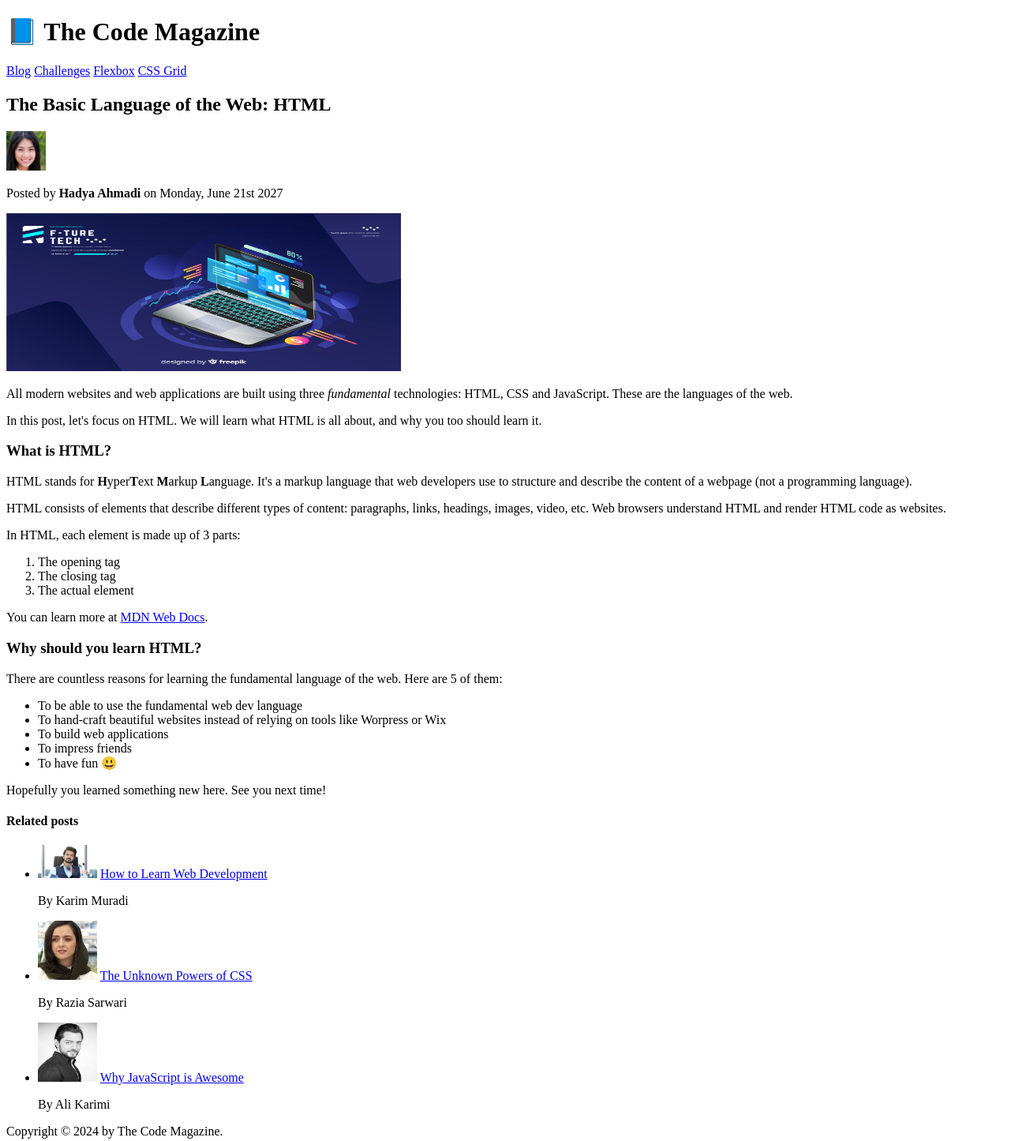
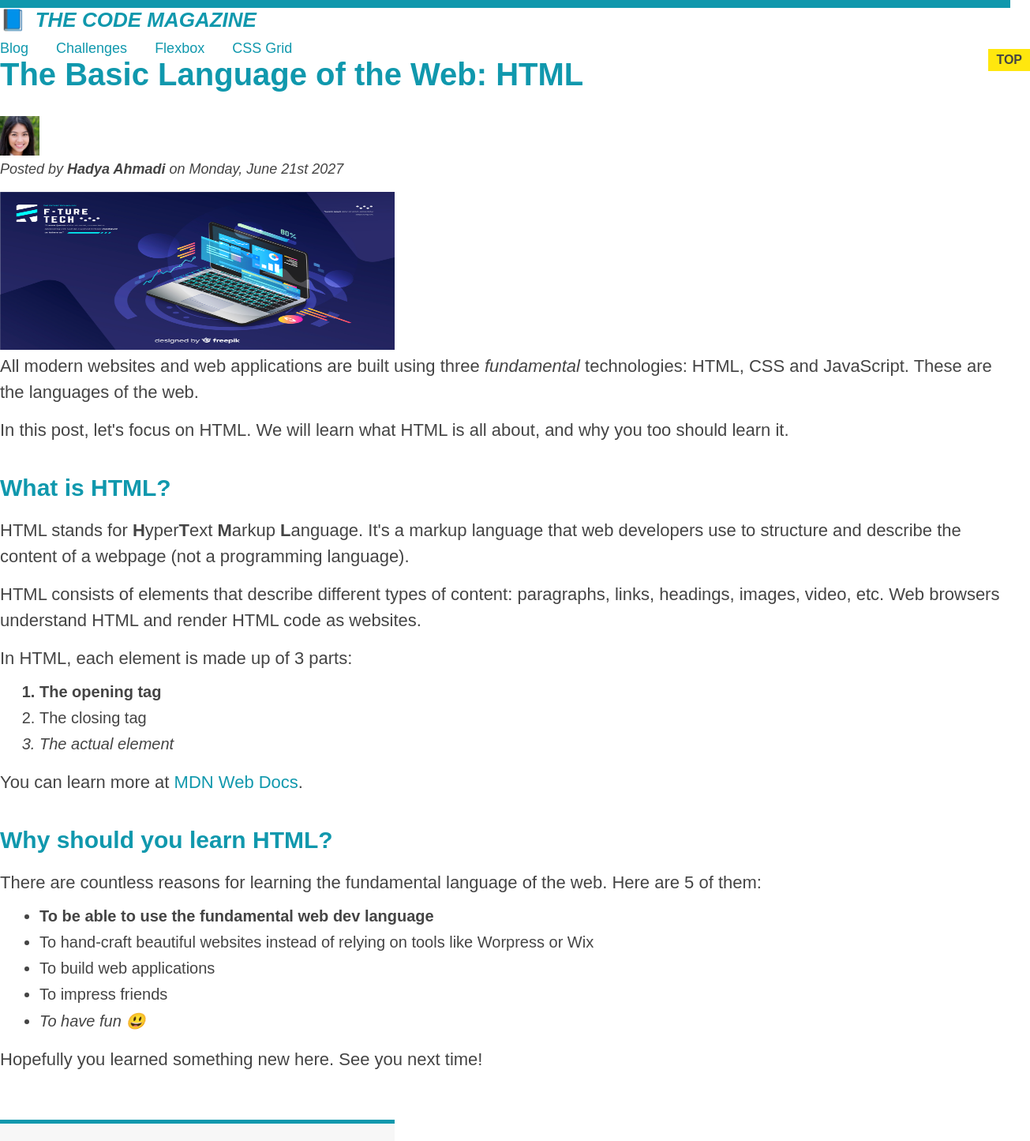
Before and after one commit to naimatullahRezaee/front-html-css, a plain HTML site: page front/fundamental css/html file/index.html in a window 1280 px wide. Shown: the top 1445 px of the page at 79% size, 1305 px wide, since content can reach past the window. Drawn offline with Linux system fonts and the light colour scheme.

Commit message:
css work

```diff
--- /dev/null
+++ b/front/fundamental css/css/style.css
@@ -0,0 +1,267 @@
+* {
+  /* border-top: 10px solid #1098ad; */
+  margin: 0;
+  padding: 0;
+}
+
+/* PAGE SECTIONS */
+body {
+  color: #444;
+  font-family: sans-serif;
+
+  border-top: 10px solid #1098ad;
+  position: relative;
+}
+
+.container {
+  width: 800px;
+  /* margin-left: auto;
+  margin-right: auto; */
+  margin: 0 auto;
+}
+
+.main-header {
+  background-color: #f7f7f7;
+  /* padding: 20px;
+  padding-left: 40px;
+  padding-right: 40px; */
+  padding: 20px 40px;
+  margin-bottom: 60px;
+  /* height: 80px; */
+}
+
+nav {
+  font-size: 18px;
+  /* text-align: center; */
+}
+
+article {
+  margin-bottom: 60px;
+}
+
+.post-header {
+  margin-bottom: 40px;
+  /* position: relative; */
+}
+
+aside {
+  background-color: #f7f7f7;
+  border-top: 5px solid #1098ad;
+  border-bottom: 5px solid #1098ad;
+  /* padding-top: 50px;
+  padding-bottom: 50px; */
+  padding: 50px 0;
+  width: 500px;
+}
+
+/* SMALLER ELEMENTS */
+h1,
+h2,
+h3 {
+  color: #1098ad;
+}
+
+h1 {
+  font-size: 26px;
+  text-transform: uppercase;
+  font-style: italic;
+}
+
+h2 {
+  font-size: 40px;
+  margin-bottom: 30px;
+}
+
+h3 {
+  font-size: 30px;
+  margin-bottom: 20px;
+  margin-top: 40px;
+}
+
+h4 {
+  font-size: 20px;
+  text-transform: uppercase;
+  text-align: center;
+}
+
+p {
+  font-size: 22px;
+  line-height: 1.5;
+  margin-bottom: 15px;
+}
+
+ul,
+ol {
+  margin-left: 50px;
+  margin-bottom: 20px;
+}
+
+li {
+  font-size: 20px;
+  margin-bottom: 10px;
+  /* display: inline; */
+}
+
+li:last-child {
+  margin-bottom: 0;
+}
+
+/* footer p {
+  font-size: 16px;
+} */
+
+/* article header p {
+  font-style: italic;
+} */
+
+#author {
+  font-style: italic;
+  font-size: 18px;
+}
+
+#copyright {
+  font-size: 16px;
+}
+
+.related-author {
+  font-size: 18px;
+  font-weight: bold;
+}
+
+/* ul {
+  list-style: none;
+} */
+
+.related {
+  list-style: none;
+}
+
+body {
+  /* background-color: orangered; */
+}
+
+/* .first-li {
+  font-weight: bold;
+} */
+
+li:first-child {
+  font-weight: bold;
+}
+
+li:last-child {
+  font-style: italic;
+}
+
+li:nth-child(even) {
+  /* color: red; */
+}
+
+/* Misconception: this won't work! */
+article p:first-child {
+  color: red;
+}
+
+/* Styling links */
+a:link {
+  color: #1098ad;
+  text-decoration: none;
+}
+
+a:visited {
+  /* color: #777; */
+  color: #1098ad;
+}
+
+a:hover {
+  color: orangered;
+  font-weight: bold;
+  text-decoration: underline orangered;
+}
+
+a:active {
+  background-color: black;
+  font-style: italic;
+}
+/* LVHA */
+
+.post-img {
+  width: 100%;
+  height: auto;
+}
+
+nav a:link {
+  /* background-color: orangered;
+  margin: 20px;
+  padding: 20px;
+
+  display: block; */
+
+  margin-right: 30px;
+  margin-top: 10px;
+  display: inline-block;
+}
+
+nav a:link:last-child {
+  margin-right: 0;
+}
+
+button {
+  font-size: 22px;
+  padding: 20px;
+  cursor: pointer;
+
+  position: absolute;
+  /* top: 50px;
+  left: 50px; */
+  bottom: 50px;
+  right: 50px;
+}
+
+h1::first-letter {
+  font-style: normal;
+  margin-right: 5px;
+}
+
+h3 + p::first-line {
+  /* color: red; */
+}
+
+h2 {
+  /* background-color: orange; */
+  position: relative;
+}
+
+h2::before {
+  content: "TOP";
+  background-color: #ffe70e;
+  color: #444;
+  font-size: 16px;
+  font-weight: bold;
+  display: inline-block;
+  padding: 5px 10px;
+  position: absolute;
+  top: -10px;
+  right: -25px;
+}
+
+/* Resolving conflicts */
+/* #copyright {
+  color: red;
+}
+
+.copyright {
+  color: blue;
+}
+
+.text {
+  color: yellow;
+}
+
+footer p {
+  color: green !important;
+} */
+
+/* nav a:link,
+nav p {
+  font-size: 18px;
+} */
--- a/front/fundamental css/html file/index.html
+++ b/front/fundamental css/html file/index.html
@@ -2,6 +2,7 @@
 <html lang="en">
   <head>
     <meta charset="UTF-8" />
+    <link rel="stylesheet" href="../css/style.css" />
     <title>The Basic Language of the Web: HTML</title>
   </head>
 
@@ -37,7 +38,9 @@
           width="50"
         />
 
-        <p>Posted by <strong>Hadya Ahmadi</strong> on Monday, June 21st 2027</p>
+        <p id="author">
+          Posted by <strong>Hadya Ahmadi</strong> on Monday, June 21st 2027
+        </p>
 
         <img
           src="../image1.jpg"
@@ -45,6 +48,7 @@
           width="500"
           height="200"
         />
+        <button>❤️ Like</button>
       </header>
 
       <p>
@@ -112,7 +116,7 @@
     <aside>
       <h4>Related posts</h4>
 
-      <ul>
+      <ul class="related">
         <li>
           <img
             src="../images/man.jpg"
@@ -121,7 +125,7 @@
             width="75"
           />
           <a href="#">How to Learn Web Development</a>
-          <p>By Karim Muradi</p>
+          <p class="related-author">By Karim Muradi</p>
         </li>
         <li>
           <img
@@ -131,7 +135,7 @@
             heigth="75"
           />
           <a href="#">The Unknown Powers of CSS</a>
-          <p>By Razia Sarwari</p>
+          <p class="related-author">By Razia Sarwari</p>
         </li>
         <li>
           <img
@@ -141,11 +145,13 @@
             height="75"
           />
           <a href="#">Why JavaScript is Awesome</a>
-          <p>By Ali Karimi</p>
+          <p class="related-author">By Ali Karimi</p>
         </li>
       </ul>
     </aside>
 
-    <footer>Copyright &copy; 2024 by The Code Magazine.</footer>
+    <footer>
+      <p id="copyrihgt">Copyright &copy; 2024 by The Code Magazine.</p>
+    </footer>
   </body>
 </html>
```
